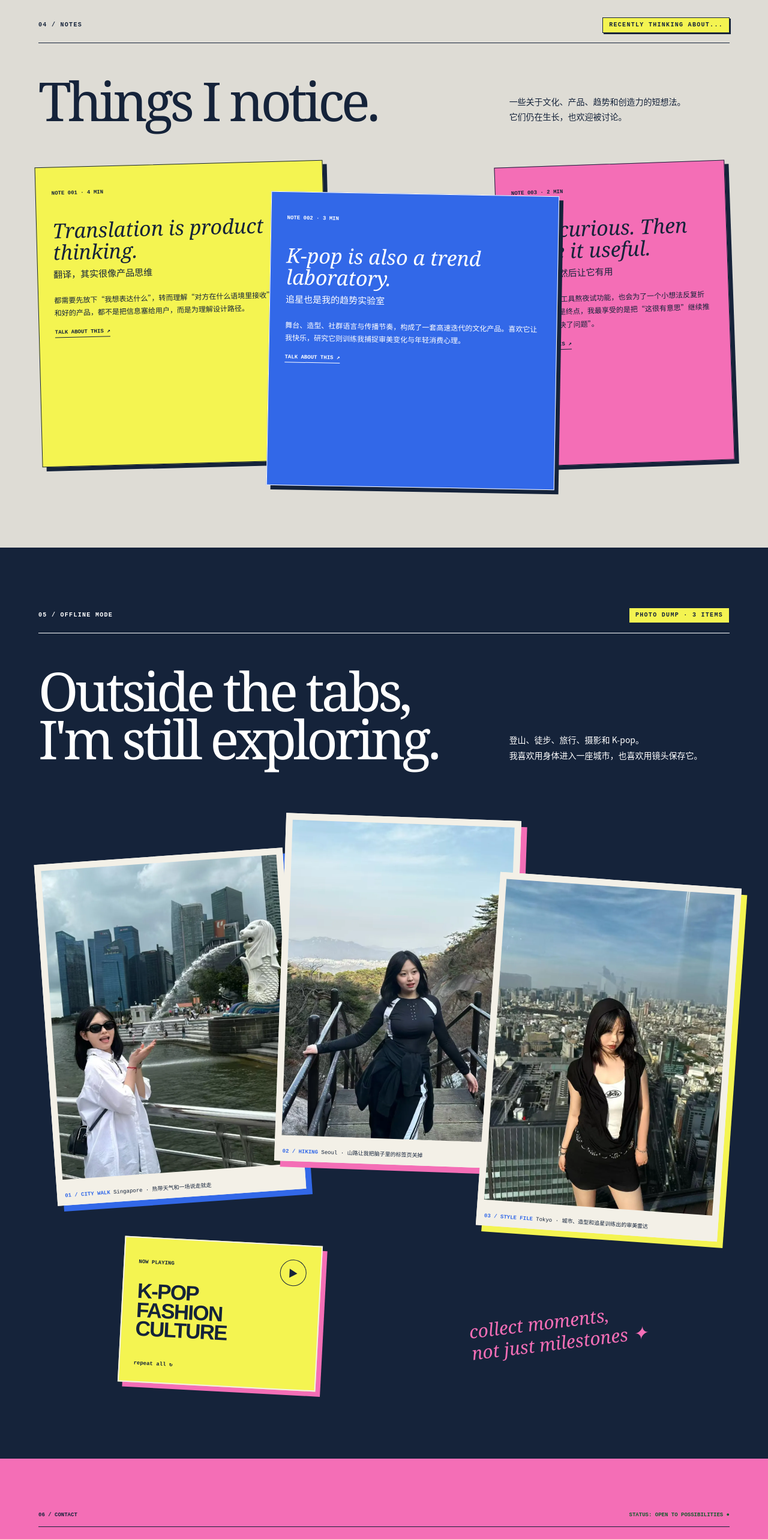
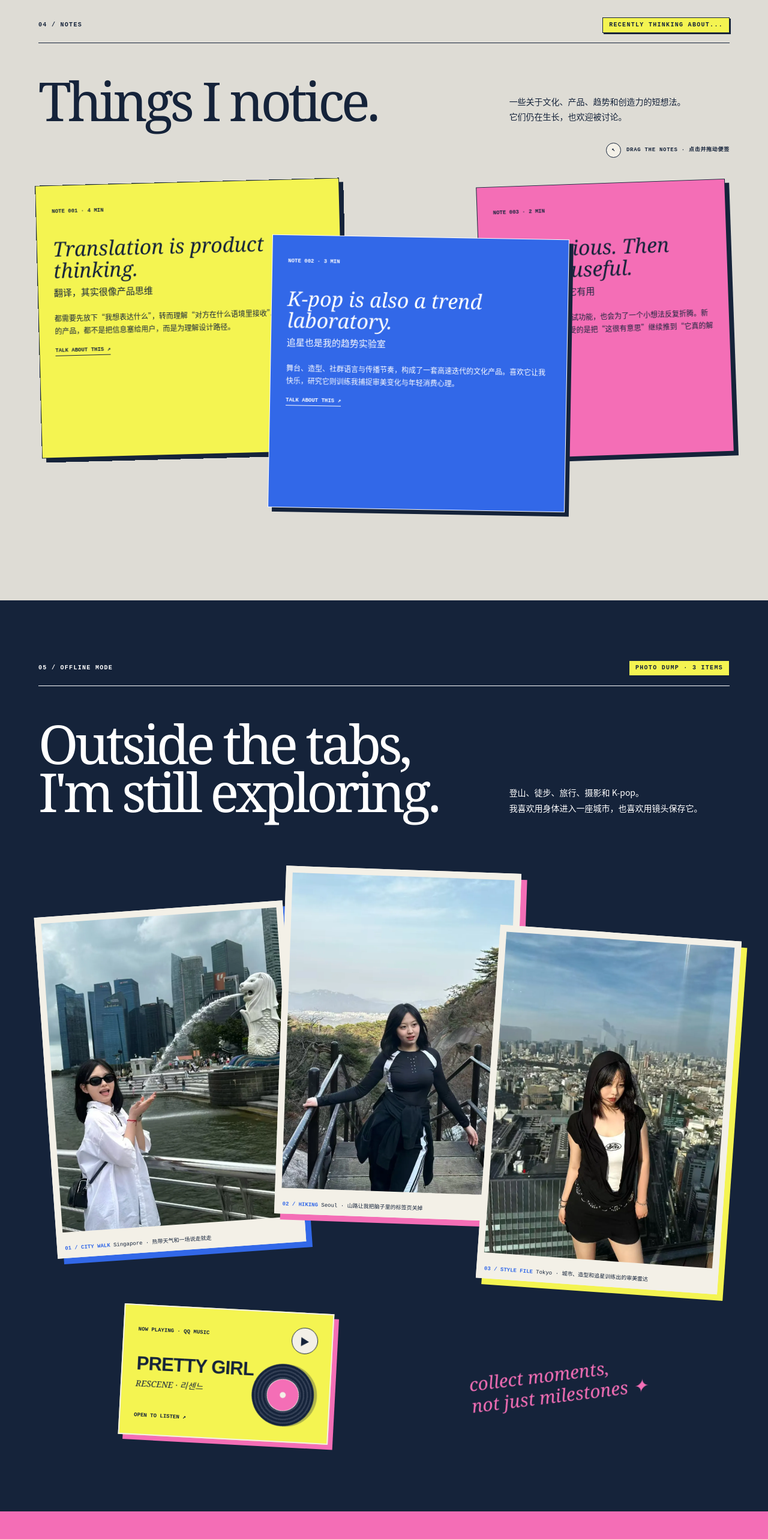
Before and after one commit to yuy798224-wq/somnusyy, a Next.js app: page / in a window 1280 px wide. Shown: the part 5388-7954 px from the top of the page at 60% size. Built offline with nearby package versions, Linux system fonts and the light colour scheme.

Commit message:
Add draggable notes and Pretty Girl music card

```diff
--- a/app/globals.css
+++ b/app/globals.css
@@ -120,16 +120,19 @@ main { overflow: hidden; }
 .educationStrip p { margin: 0; }
 
 .notes { background: #dedcd5; }
-.notesGrid { min-height: 540px; display: grid; grid-template-columns: repeat(12, 1fr); grid-template-rows: 50px auto 40px; }
-.note { padding: 26px; border: 1px solid; box-shadow: 7px 7px 0 var(--ink); }
+.dragHint { display: flex; align-items: center; gap: 9px; width: max-content; margin: -35px 0 28px auto; font: 700 9px/1 monospace; letter-spacing: .08em; }
+.dragHint span { display: grid; width: 25px; height: 25px; place-items: center; border: 1px solid; border-radius: 50%; background: var(--paper); }
+.notesGrid { min-height: 610px; position: relative; isolation: isolate; }
+.note { position: absolute; min-height: 455px; padding: 26px; border: 1px solid; box-shadow: 7px 7px 0 var(--ink); cursor: grab; touch-action: none; user-select: none; will-change: transform; transition: box-shadow .16s ease, filter .16s ease; }
+.note.isDragging { cursor: grabbing; box-shadow: 14px 16px 0 rgba(21, 35, 58, .92); filter: saturate(1.08); }
 .note > span { font: 700 9px/1 monospace; }
 .note h3 { margin: 38px 0 8px; font: italic 34px/1.05 Georgia, serif; }
 .note h4 { margin: 0 0 20px; font-size: 15px; }
 .note p { font-size: 12px; line-height: 1.8; }
 .note a { display: inline-block; margin-top: 18px; padding-bottom: 3px; border-bottom: 1px solid; font: 700 9px/1 monospace; }
-.note1 { grid-column: 1 / 6; grid-row: 1 / 3; background: var(--acid); transform: rotate(-1.5deg); }
-.note2 { grid-column: 5 / 10; grid-row: 2 / 4; z-index: 2; color: white; background: var(--blue); transform: rotate(1deg); }
-.note3 { grid-column: 9 / 13; grid-row: 1 / 3; background: var(--pink); transform: rotate(-2deg); }
+.note1 { width: 44%; left: 0; top: 12px; background: var(--acid); transform: translate(var(--drag-x), var(--drag-y)) rotate(-1.5deg); }
+.note2 { width: 43%; left: 33.5%; top: 104px; color: white; background: var(--blue); transform: translate(var(--drag-x), var(--drag-y)) rotate(1deg); }
+.note3 { width: 36%; right: 0; top: 14px; background: var(--pink); transform: translate(var(--drag-x), var(--drag-y)) rotate(-2deg); }
 
 .life { min-height: 1100px; color: white; background: var(--ink); }
 .lifeHead { margin-bottom: 90px; }
@@ -142,10 +145,18 @@ main { overflow: hidden; }
 .photoTravel { width: 36%; height: 570px; left: 1%; top: 65px; transform: rotate(-4deg); }
 .photoHike { width: 34%; height: 580px; left: 35%; top: 0; transform: rotate(2deg); box-shadow: 10px 10px 0 var(--pink); }
 .photoFashion { width: 35%; height: 590px; right: 0; top: 105px; transform: rotate(4deg); box-shadow: 10px 10px 0 var(--acid); }
-.musicCard { position: absolute; left: 12%; bottom: 20px; width: 330px; padding: 23px; color: var(--ink); background: var(--acid); border: 2px solid var(--paper); box-shadow: 8px 8px 0 var(--pink); transform: rotate(3deg); }
+.musicCard { position: absolute; left: 12%; bottom: 20px; width: 350px; min-height: 218px; padding: 23px; color: var(--ink); background: var(--acid); border: 2px solid var(--paper); box-shadow: 8px 8px 0 var(--pink); transform: rotate(3deg); transition: transform .2s, box-shadow .2s; }
+.musicCard:hover { transform: rotate(0) translateY(-5px); box-shadow: 12px 14px 0 var(--pink); }
 .musicCard > span, .musicCard small { font: 700 9px/1 monospace; }
-.musicCard div { float: right; width: 44px; height: 44px; display: grid; place-items: center; border: 1px solid; border-radius: 50%; }
-.musicCard p { margin: 25px 0; font: 900 35px/.9 Arial, sans-serif; letter-spacing: -.05em; }
+.musicCard .musicPlay { position: relative; z-index: 2; float: right; width: 44px; height: 44px; display: grid; place-items: center; border: 1px solid; border-radius: 50%; background: var(--paper); transition: transform .2s, background .2s; }
+.musicCard:hover .musicPlay { background: var(--pink); transform: scale(1.08); }
+.musicDisc { position: absolute; right: 25px; bottom: 25px; width: 104px; height: 104px; border-radius: 50%; background: repeating-radial-gradient(circle, var(--ink) 0 3px, #354157 4px 6px); box-shadow: 3px 4px 0 rgba(21, 35, 58, .3); animation: recordSpin 8s linear infinite; }
+.musicDisc::before { content: ""; position: absolute; inset: 25px; border-radius: 50%; background: var(--pink); border: 1px solid var(--paper); }
+.musicDisc i { position: absolute; z-index: 1; width: 10px; height: 10px; inset: 50% auto auto 50%; border-radius: 50%; background: var(--paper); transform: translate(-50%, -50%); }
+.musicCard p { position: relative; z-index: 1; max-width: 205px; margin: 36px 0 24px; font-family: Arial, sans-serif; letter-spacing: -.05em; }
+.musicCard p b { font-size: 31px; line-height: .9; }
+.musicCard p em { display: inline-block; margin-top: 8px; font: italic 14px/1.2 Georgia, serif; letter-spacing: 0; }
+@keyframes recordSpin { to { transform: rotate(360deg); } }
 .lifeScribble { position: absolute; right: 12%; bottom: 75px; color: var(--pink); font: italic 30px/1.2 Georgia, serif; transform: rotate(-7deg); }
 
 footer { padding: 90px 5vw 30px; background: var(--pink); color: var(--ink); }
@@ -187,8 +198,10 @@ footer > a { display: flex; justify-content: space-between; padding: 20px 0; bor
   .timelineMain { grid-column: 2; }
   .timelineMain h3 { font-size: 23px; }
   .educationStrip { grid-template-columns: 1fr; }
-  .notesGrid { display: grid; min-height: auto; grid-template-columns: 1fr; grid-template-rows: none; gap: 16px; }
-  .note1, .note2, .note3 { grid-column: auto; grid-row: auto; transform: none; }
+  .dragHint { margin: -12px 0 25px; }
+  .notesGrid { display: grid; min-height: auto; gap: 16px; }
+  .note { position: relative; inset: auto; width: auto; min-height: auto; cursor: default; touch-action: auto; user-select: text; }
+  .note1, .note2, .note3 { transform: none; }
   .life { min-height: auto; }
   .lifeHead { margin-bottom: 55px; }
   .photoCollage { height: auto; display: grid; gap: 28px; }
--- a/app/page.tsx
+++ b/app/page.tsx
@@ -1,3 +1,5 @@
+import DraggableNotes from "@/components/DraggableNotes";
+
 const projects = [
   {
     id: "01",
@@ -257,17 +259,7 @@ export default function Home() {
           <h2>Things I notice.</h2>
           <p>一些关于文化、产品、趋势和创造力的短想法。<br />它们仍在生长，也欢迎被讨论。</p>
         </div>
-        <div className="notesGrid">
-          {notes.map((note, index) => (
-            <article key={note.date} className={`note note${index + 1}`}>
-              <span>{note.date}</span>
-              <h3>{note.title}</h3>
-              <h4>{note.cn}</h4>
-              <p>{note.text}</p>
-              <a href={`mailto:yuyingkorea@163.com?subject=想聊聊：${encodeURIComponent(note.cn)}`}>TALK ABOUT THIS ↗</a>
-            </article>
-          ))}
-        </div>
+        <DraggableNotes notes={notes} />
       </section>
 
       <section className="life section" id="life">
@@ -292,12 +284,19 @@ export default function Home() {
             <img src="/photos/tokyo-city.webp" alt="于滢在城市高处的时尚造型摄影" loading="lazy" />
             <span><b>03 / STYLE FILE</b> Tokyo · 城市、造型和追星训练出的审美雷达</span>
           </a>
-          <div className="musicCard">
-            <span>NOW PLAYING</span>
-            <div>▶</div>
-            <p>K-POP<br />FASHION<br />CULTURE</p>
-            <small>repeat all ↻</small>
-          </div>
+          <a
+            className="musicCard"
+            href="https://c6.y.qq.com/base/fcgi-bin/u?__=9sROiVJ8HGzv"
+            target="_blank"
+            rel="noreferrer"
+            aria-label="在 QQ 音乐收听 RESCENE 的 Pretty Girl"
+          >
+            <span>NOW PLAYING · QQ MUSIC</span>
+            <div className="musicPlay" aria-hidden="true">▶</div>
+            <div className="musicDisc" aria-hidden="true"><i /></div>
+            <p><b>PRETTY GIRL</b><br /><em>RESCENE · 리센느</em></p>
+            <small>OPEN TO LISTEN ↗</small>
+          </a>
           <p className="lifeScribble">collect moments,<br />not just milestones ✦</p>
         </div>
       </section>
--- /dev/null
+++ b/components/DraggableNotes.tsx
@@ -0,0 +1,101 @@
+"use client";
+
+import { PointerEvent, useRef, useState } from "react";
+
+type Note = {
+  date: string;
+  title: string;
+  cn: string;
+  text: string;
+};
+
+type Point = { x: number; y: number };
+
+export default function DraggableNotes({ notes }: { notes: Note[] }) {
+  const boardRef = useRef<HTMLDivElement>(null);
+  const dragRef = useRef<{
+    index: number;
+    pointerX: number;
+    pointerY: number;
+    start: Point;
+    minX: number;
+    maxX: number;
+    minY: number;
+    maxY: number;
+  } | null>(null);
+  const [positions, setPositions] = useState<Point[]>(notes.map(() => ({ x: 0, y: 0 })));
+  const [topNote, setTopNote] = useState(1);
+  const [dragging, setDragging] = useState<number | null>(null);
+
+  const startDrag = (event: PointerEvent<HTMLElement>, index: number) => {
+    if (window.matchMedia("(max-width: 860px)").matches) return;
+    if ((event.target as HTMLElement).closest("a")) return;
+
+    const board = boardRef.current;
+    if (!board) return;
+
+    const cardRect = event.currentTarget.getBoundingClientRect();
+    const boardRect = board.getBoundingClientRect();
+    const start = positions[index];
+
+    dragRef.current = {
+      index,
+      pointerX: event.clientX,
+      pointerY: event.clientY,
+      start,
+      minX: start.x - (cardRect.left - boardRect.left),
+      maxX: start.x + (boardRect.right - cardRect.right),
+      minY: start.y - (cardRect.top - boardRect.top),
+      maxY: start.y + (boardRect.bottom - cardRect.bottom),
+    };
+
+    event.currentTarget.setPointerCapture(event.pointerId);
+    setTopNote(index);
+    setDragging(index);
+  };
+
+  const moveDrag = (event: PointerEvent<HTMLElement>) => {
+    const drag = dragRef.current;
+    if (!drag) return;
+    const x = Math.min(drag.maxX, Math.max(drag.minX, drag.start.x + event.clientX - drag.pointerX));
+    const y = Math.min(drag.maxY, Math.max(drag.minY, drag.start.y + event.clientY - drag.pointerY));
+    setPositions((current) => current.map((point, index) => index === drag.index ? { x, y } : point));
+  };
+
+  const endDrag = (event: PointerEvent<HTMLElement>) => {
+    if (event.currentTarget.hasPointerCapture(event.pointerId)) {
+      event.currentTarget.releasePointerCapture(event.pointerId);
+    }
+    dragRef.current = null;
+    setDragging(null);
+  };
+
+  return (
+    <>
+      <p className="dragHint"><span>↖</span> DRAG THE NOTES · 点击并拖动便签</p>
+      <div className="notesGrid" ref={boardRef}>
+        {notes.map((note, index) => (
+          <article
+            key={note.date}
+            className={`note note${index + 1}${dragging === index ? " isDragging" : ""}`}
+            style={{
+              "--drag-x": `${positions[index].x}px`,
+              "--drag-y": `${positions[index].y}px`,
+              zIndex: topNote === index ? 10 : index + 1,
+            } as React.CSSProperties}
+            onPointerDown={(event) => startDrag(event, index)}
+            onPointerMove={moveDrag}
+            onPointerUp={endDrag}
+            onPointerCancel={endDrag}
+          >
+            <span>{note.date}</span>
+            <h3>{note.title}</h3>
+            <h4>{note.cn}</h4>
+            <p>{note.text}</p>
+            <a href={`mailto:yuyingkorea@163.com?subject=想聊聊：${encodeURIComponent(note.cn)}`}>TALK ABOUT THIS ↗</a>
+          </article>
+        ))}
+      </div>
+    </>
+  );
+}
```
